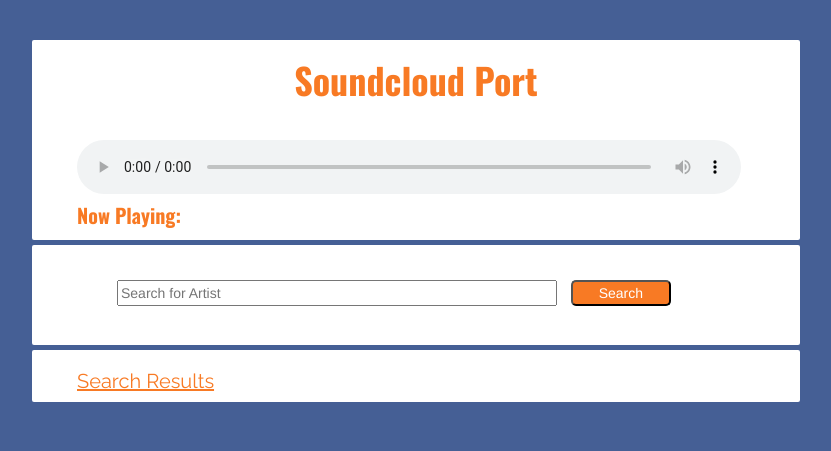
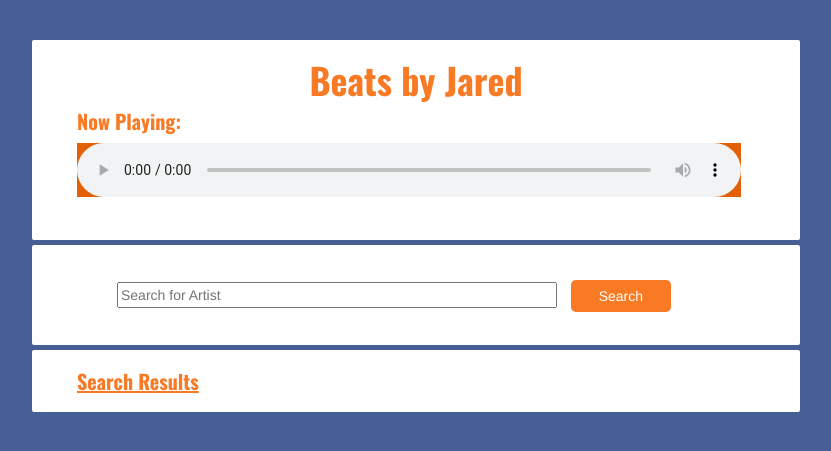
Before and after one commit to jknueven/Music_Site, a PHP site: page /index.html in a window 1280 px wide. Shown: the top 451 px of the page, without its empty margins (224-1055 px from the left). Run offline with PHP 8.4, Linux system fonts and the light colour scheme; some libraries are stand-ins or nearby versions.

Commit message:
some fine tuning

```diff
--- a/css/main.css
+++ b/css/main.css
@@ -38,7 +38,8 @@ p {
 audio {
   margin-top: 30px;
   margin-left: 30px;
-  width: 90%; }
+  width: 90%;
+  background-color: #e26007; }
 
 .Main {
   height: 100px; }
@@ -52,13 +53,16 @@ audio {
     color: white;
     width: 100px;
     margin-left: 10px;
+    border: none;
     border-radius: 5px; }
 
 .Bottom {
   height: auto; }
   .Bottom h2 {
     color: #F87A24;
+    font-family: "Oswald";
     margin-left: 30px;
+    margin-bottom: 20px;
     text-decoration: underline; }
 
 .Results {
@@ -70,7 +74,7 @@ audio {
     display: inline-block;
     margin-left: 20px; }
     .Results .resultName p {
-      margin-top: 40px; }
+      margin-top: 50px; }
   .Results .resultArt {
     margin-top: 5px;
     margin-left: 5px;
--- a/index.html
+++ b/index.html
@@ -11,12 +11,10 @@
 <body>
 <div class="container Top">
 
-<h1>Soundcloud Port</h1>
-
-	<audio controls> </audio>
+<h1>Beats by Jared</h1>
 
 	<div class="playing"> <h3>Now Playing:</h3> <p></p></div>
-
+	<audio controls> </audio>
 
 </div>
 
@@ -25,7 +23,7 @@
 
 	<form>
 		<input class="artistSearch" placeholder="Search for Artist" type="text">
-		<button type="submit">Search</button>
+		<button class="btn btn-primary" type="submit">Search</button>
 	</form>
 
 
@@ -33,12 +31,13 @@
 
 <div class="container Bottom">
 
-<h2>Search Results</h2>
+	<h2>Search Results</h2>
 
-<div class="container Results">
+	<div class="container Results">
 
 
-</div>
+	</div>
+
 <script
 	src="https://code.jquery.com/jquery-1.12.4.min.js"
 	integrity="sha256-ZosEbRLbNQzLpnKIkEdrPv7lOy9C27hHQ+Xp8a4MxAQ="
--- a/sass/main.scss
+++ b/sass/main.scss
@@ -52,6 +52,7 @@ audio{
 	margin-top:30px;
 	margin-left:30px;
 	width:90%;
+	background-color: darken($secondaryColor,10);
 }
 
 .Main {
@@ -68,6 +69,7 @@ audio{
 		color: white;
 		width:100px;
 		margin-left: 10px;
+		border:none;
 		border-radius:5px;
 	}
 }
@@ -76,7 +78,9 @@ audio{
 	height:auto;
 	h2 {
 		color:$secondaryColor;
+		font-family: "Oswald";
 		margin-left:30px;
+		margin-bottom: 20px;
 		text-decoration: underline;
 	}
 }
@@ -90,7 +94,7 @@ audio{
 		display: inline-block;
 		margin-left: 20px;
 		p{
-			margin-top:40px;
+			margin-top:50px;
 		}
 	}
 	.resultArt{
```
Also changed, not shown: 2 other files.
